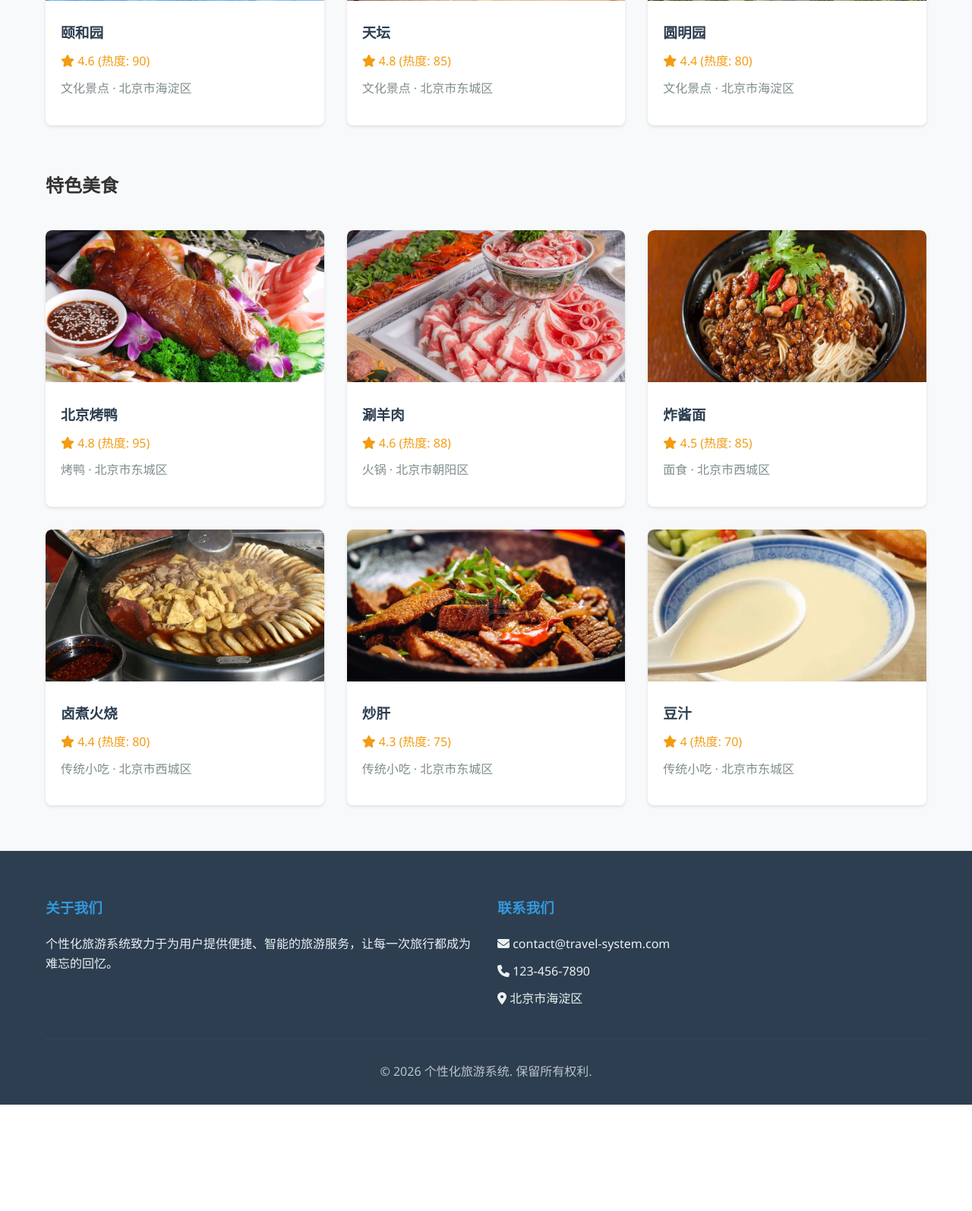
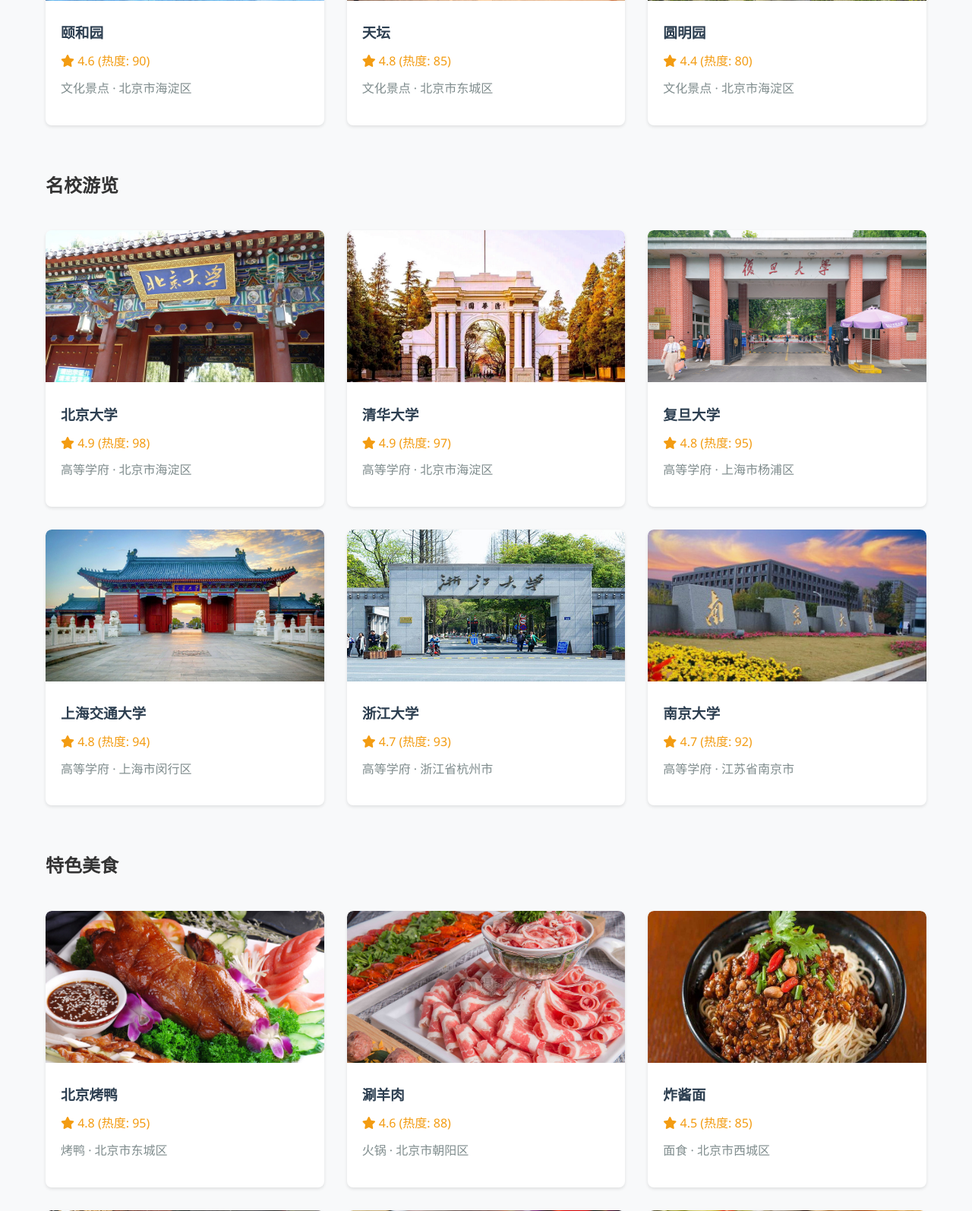
Before and after one commit to phqqy/personalized-travel-system, a Flask app: page /recommend in a window 1280 px wide. Shown: the part 1102-2696 px from the top of the page at 76% size. Before the commit the page ends 2556 px from the top, so only its background shows below. Run offline with Flask 2, Linux system fonts and the light colour scheme; the visitor is signed in with stand-in values (Sample User, id 1).

Commit message:
完善readme 添加名校系列

```diff
--- a/web_app/app.py
+++ b/web_app/app.py
@@ -322,6 +322,29 @@
 
     return jsonify(food[:n])
 
+# API: 旅游推荐 - 名校
+@app.route('/api/recommend/universities')
+def recommend_universities():
+    method = request.args.get('method', 'hot')
+    n = int(request.args.get('n', 6))
+
+    # 模拟数据
+    universities = [
+        {"id": 1, "name": "北京大学", "rating": 4.9, "popularity": 98, "category": "高等学府", "location": "北京市海淀区"},
+        {"id": 2, "name": "清华大学", "rating": 4.9, "popularity": 97, "category": "高等学府", "location": "北京市海淀区"},
+        {"id": 3, "name": "复旦大学", "rating": 4.8, "popularity": 95, "category": "高等学府", "location": "上海市杨浦区"},
+        {"id": 4, "name": "上海交通大学", "rating": 4.8, "popularity": 94, "category": "高等学府", "location": "上海市闵行区"},
+        {"id": 5, "name": "浙江大学", "rating": 4.7, "popularity": 93, "category": "高等学府", "location": "浙江省杭州市"},
+        {"id": 6, "name": "南京大学", "rating": 4.7, "popularity": 92, "category": "高等学府", "location": "江苏省南京市"}
+    ]
+
+    if method == 'rating':
+        universities.sort(key=lambda x: x['rating'], reverse=True)
+    else:  # hot
+        universities.sort(key=lambda x: x['popularity'], reverse=True)
+
+    return jsonify(universities[:n])
+
 # API: 路线规划
 @app.route('/api/path/plan', methods=['POST'])
 def plan_path():
--- a/web_app/templates/recommend.html
+++ b/web_app/templates/recommend.html
@@ -51,6 +51,12 @@
             <h2 style="margin-top: 40px; margin-bottom: 20px;">热门景点</h2>
             <div class="recommend-container" id="spots-container">
                 <!-- 景点卡片将通过JavaScript动态添加 -->
+            </div>
+
+            <!-- 名校游览 -->
+            <h2 style="margin-top: 60px; margin-bottom: 20px;">名校游览</h2>
+            <div class="recommend-container" id="universities-container">
+                <!-- 名校卡片将通过JavaScript动态添加 -->
             </div>
 
             <!-- 美食推荐 -->
@@ -138,6 +144,7 @@
 
             await loadSpots('hot');
             await loadFood('hot');
+            await loadUniversities('hot');
         }
 
         // 按评分推荐
@@ -153,6 +160,7 @@
 
             await loadSpots('rating');
             await loadFood('rating');
+            await loadUniversities('rating');
         }
 
         // 加载景点推荐
@@ -230,6 +238,45 @@
                 container.innerHTML = '<p style="text-align: center; color: #e74c3c; padding: 50px;">加载失败，请重试</p>';
             }
         }
+
+        // 加载名校推荐
+        async function loadUniversities(method) {
+            const container = document.getElementById('universities-container');
+            container.innerHTML = '<div class="loading"><i class="fas fa-spinner"></i><p>加载中...</p></div>';
+
+            try {
+                const response = await fetch(`/api/recommend/universities?method=${method}&n=6`);
+                const universities = await response.json();
+
+                // 名校图片映射
+                const universityImageMap = {
+                    '北京大学': '北京大学.jpg',
+                    '清华大学': '清华大学.jpg',
+                    '复旦大学': '复旦大学.jpg',
+                    '上海交通大学': '上海交通大学.jpg',
+                    '浙江大学': '浙江大学.jpg',
+                    '南京大学': '南京大学.jpg'
+                };
+
+                container.innerHTML = universities.map(university => `
+                    <div class="recommend-card">
+                        <a href="/map?spot=${encodeURIComponent(university.name)}" onclick="return checkLogin(event, '/map?spot=${encodeURIComponent(university.name)}')">
+                            <img src="/static/images/spots/${universityImageMap[university.name] || '故宫.jpg'}" alt="${university.name}" class="card-image">
+                            <div class="recommend-card-content">
+                                <h3>${university.name}</h3>
+                                <div class="rating">
+                                    <i class="fas fa-star"></i> ${university.rating} (热度: ${university.popularity})
+                                </div>
+                                <p>${university.category} · ${university.location}</p>
+                            </div>
+                        </a>
+                    </div>
+                `).join('');
+            } catch (error) {
+                console.error('加载名校推荐失败:', error);
+                container.innerHTML = '<p style="text-align: center; color: #e74c3c; padding: 50px;">加载失败，请重试</p>';
+            }
+        }
     </script>
 </body>
 
```
Also changed, not shown: web_app/static/images/spots/上海交通大学.jpg (added), web_app/static/images/spots/北京大学.jpg (added), web_app/static/images/spots/南京大学.jpg (added), web_app/static/images/spots/复旦大学.jpg (added), web_app/static/images/spots/浙江大学.jpg (added), web_app/static/images/spots/清华大学.jpg (added).
